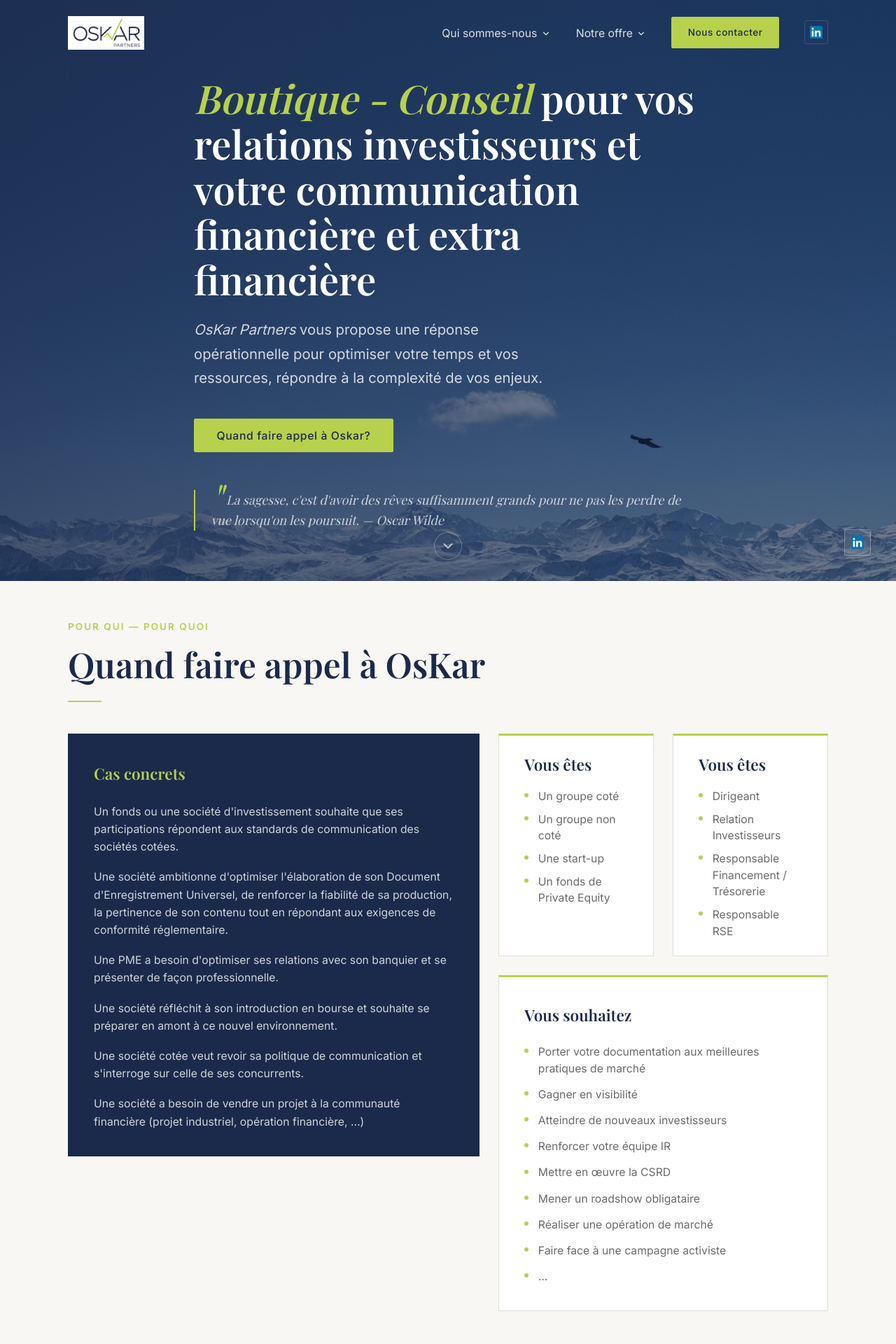
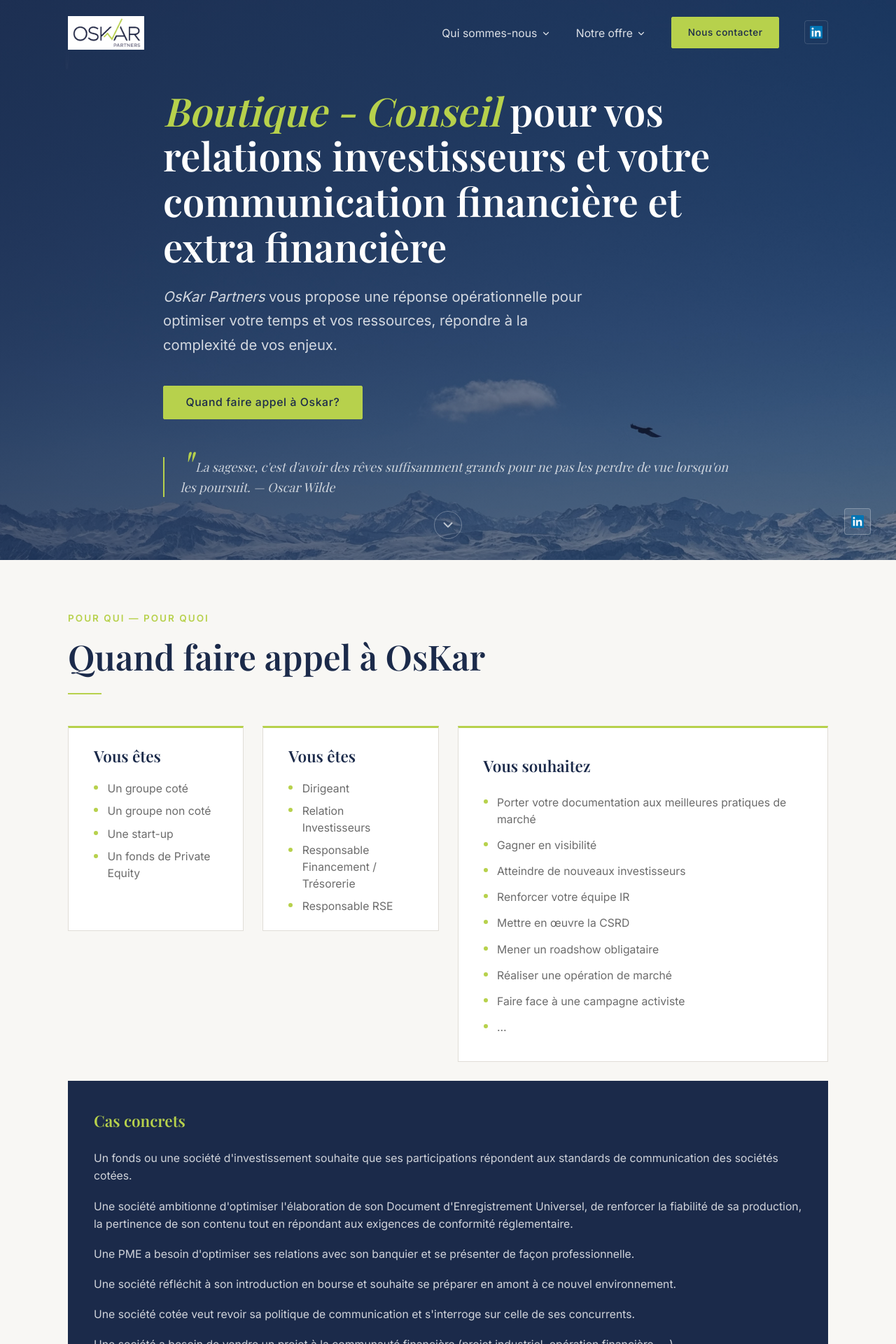
Before and after one commit to ulysseaubree/website, a React (Vite) app in the folder mon-portfolio/: page / in a window 1280 px wide. Shown: the top 1920 px of the page at 70% size. Built offline with nearby package versions, Linux system fonts and the light colour scheme; a web font is replaced by a local one.

Commit message:
[Add change]

```diff
--- a/mon-portfolio/src/components/sections/Contact.css
+++ b/mon-portfolio/src/components/sections/Contact.css
@@ -1,7 +1,3 @@
-/* Resserre le vide au-dessus de Contact : la fin de l'accordéon « Notre
-   offre » juste avant laisse déjà sa propre marge basse. */
-#contact { padding-top: 3rem; }
-
 .contact__grid {
   display: grid;
   grid-template-columns: 1fr 1fr;
--- a/mon-portfolio/src/components/sections/Hero.css
+++ b/mon-portfolio/src/components/sections/Hero.css
@@ -25,7 +25,9 @@
 .hero__content {
   position: relative;
   z-index: 2;
-  max-width: 780px;
+  max-width: 850px;
+  /* marges latérales réduites : le texte a plus de place pour respirer */
+  padding-inline: 1rem;
   padding-top: 6rem;
   padding-bottom: 4rem;
 }
@@ -42,7 +44,7 @@
 .hero__desc {
   font-size: var(--text-lg);
   color: rgba(255,255,255,0.8);
-  max-width: 540px;
+  max-width: 600px;
   line-height: 1.7;
   margin-bottom: 2.25rem;
   animation: fadeUp 0.8s var(--ease-out) 0.3s both;
--- a/mon-portfolio/src/components/sections/NotreOffre.css
+++ b/mon-portfolio/src/components/sections/NotreOffre.css
@@ -1,6 +1,3 @@
-/* Resserre le vide sous l'accordéon, avant la section Contact qui suit. */
-#notre-offre { padding-bottom: 3rem; }
-
 .offre__accordion { border: 1px solid var(--color-border); }
 /* 370px (et non 90px) pour que le lien direct vers une offre (menu « Notre offre »)
    révèle aussi le grand titre « Une offre sur mesure » au-dessus, pas seulement
--- a/mon-portfolio/src/components/sections/PourQui.css
+++ b/mon-portfolio/src/components/sections/PourQui.css
@@ -1,18 +1,9 @@
-/* La section suit directement le héros plein écran, qui laisse déjà un peu de
-   vide sous son propre texte : on resserre encore l'espace au-dessus du titre. */
-#pour-qui { padding-top: 3rem; }
-
 .pourqui__grid {
   display: grid;
-  grid-template-columns: 1.25fr 1fr;
+  grid-template-columns: 1fr 1fr;
   gap: 1.5rem;
   margin-top: 2.5rem;
   align-items: start;
-}
-.pourqui__left {
-  display: flex;
-  flex-direction: column;
-  gap: 1.5rem;
 }
 .pourqui__top-cards {
   display: grid;
@@ -63,9 +54,8 @@
   align-items: start;
 }
 .pourqui__card--cas {
-  /* ne s'étire pas sur toute la hauteur de la colonne de gauche : s'arrête
-     juste après son propre texte, sans grand espace vide en dessous. */
-  align-self: start;
+  /* en bas, sur toute la largeur */
+  grid-column: 1 / -1;
   background: var(--color-navy);
   border-color: var(--color-navy);
 }
--- a/mon-portfolio/src/components/sections/PourQui.jsx
+++ b/mon-portfolio/src/components/sections/PourQui.jsx
@@ -47,14 +47,6 @@ export default function PourQui() {
         <div className="gold-divider" />
 
         <div className="pourqui__grid">
-          <div className="pourqui__card pourqui__card--cas reveal" style={{ transitionDelay: '0.36s' }}>
-            <h3 className="pourqui__card-title">Cas concrets</h3>
-            <div className="pourqui__cas">
-              {CAS_CONCRETS.map(cas => <p key={cas}>{cas}</p>)}
-            </div>
-          </div>
-
-          <div className="pourqui__left">
           <div className="pourqui__top-cards">
             <div className="pourqui__card reveal">
               <h3 className="pourqui__card-title">Vous êtes</h3>
@@ -74,6 +66,12 @@ export default function PourQui() {
               <List items={BESOINS_PONCTUELS} />
             </div>
           </div>
+
+          <div className="pourqui__card pourqui__card--cas reveal" style={{ transitionDelay: '0.36s' }}>
+            <h3 className="pourqui__card-title">Cas concrets</h3>
+            <div className="pourqui__cas">
+              {CAS_CONCRETS.map(cas => <p key={cas}>{cas}</p>)}
+            </div>
           </div>
         </div>
       </div>
--- a/mon-portfolio/src/data/partenaires.js
+++ b/mon-portfolio/src/data/partenaires.js
@@ -3,7 +3,7 @@
 // Tant que la liste est vide, le cadre affiche des emplacements réservés.
 import valeo from '../assets/logo/Valeo.webp'
 import veolia from '../assets/logo/veolia.webp'
-import renault from '../assets/logo/renault.webp'
+import renault from '../assets/logo/renault.png'
 import bpce from '../assets/logo/BPCE.webp'
 import kepler from '../assets/logo/Kepler.webp'
 import latecoere from '../assets/logo/Latecoere.webp'
--- a/mon-portfolio/src/index.css
+++ b/mon-portfolio/src/index.css
@@ -23,7 +23,7 @@
   --text-3xl:  2rem;
   --text-4xl:  2.75rem;
 
-  --space-section: 6rem;
+  --space-section: 4rem;
   --container-max: 1140px;
   --container-pad: 1.5rem;
   --ease-out: cubic-bezier(0.22, 1, 0.36, 1);
```
Lines whose indentation alone changed are shown as unchanged.
